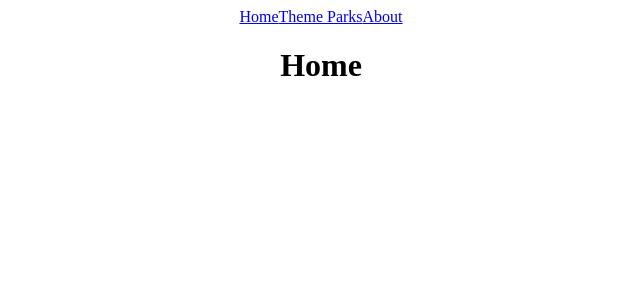
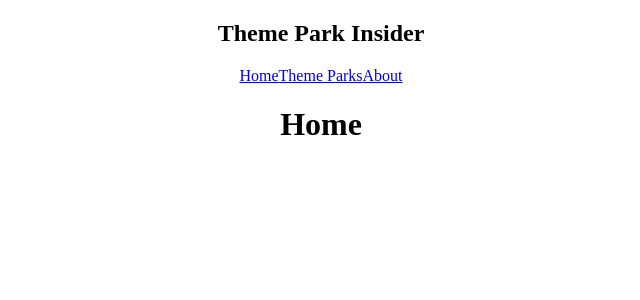
Before and after one commit to nickonbabaei/ThemeParkInsider, a React (Create React App) app in the folder client/: page / in a window 1280 px wide. Shown: the top 300 px of the page, without its empty margins (319-959 px from the left). Built offline with nearby package versions, Linux system fonts and the light colour scheme.

Commit message:
added logo to header

```diff
--- a/client/src/components/Nav.jsx
+++ b/client/src/components/Nav.jsx
@@ -3,6 +3,9 @@ import { Link } from 'react-router-dom'
 const Nav = () => {
 	return (
 		<nav>
+    <div className="logo">
+      <h1>Theme Park Insider</h1>
+    </div>
 			<Link to="/">Home</Link>
       <Link to="/themeParks">Theme Parks</Link>
 			<Link to="/about">About</Link>
```
Also changed, not shown: client/src/pages/new.js (deleted, +0 -9 lines).
